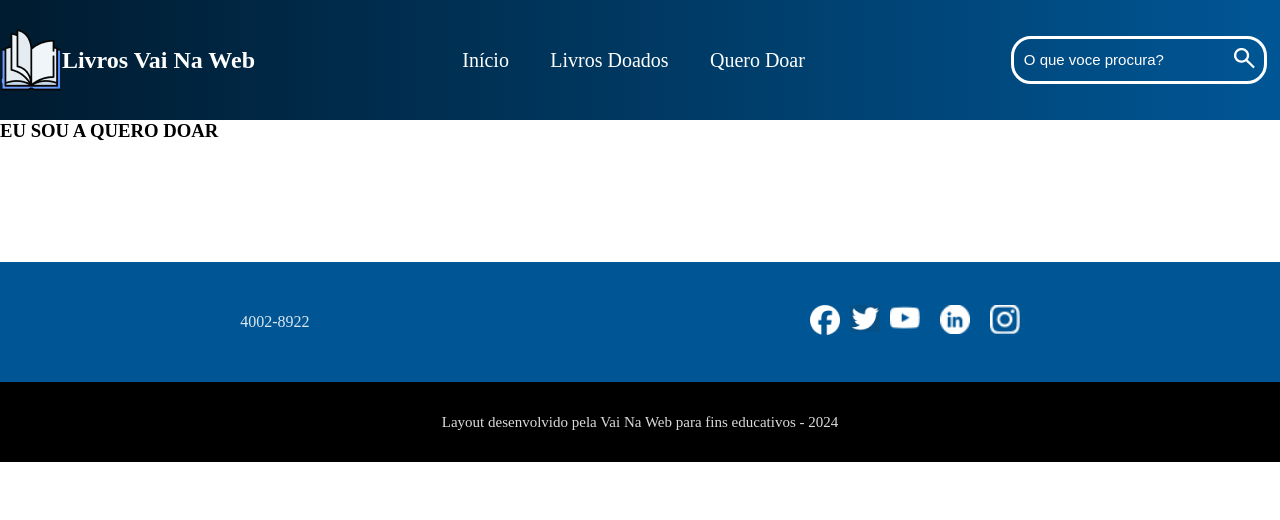
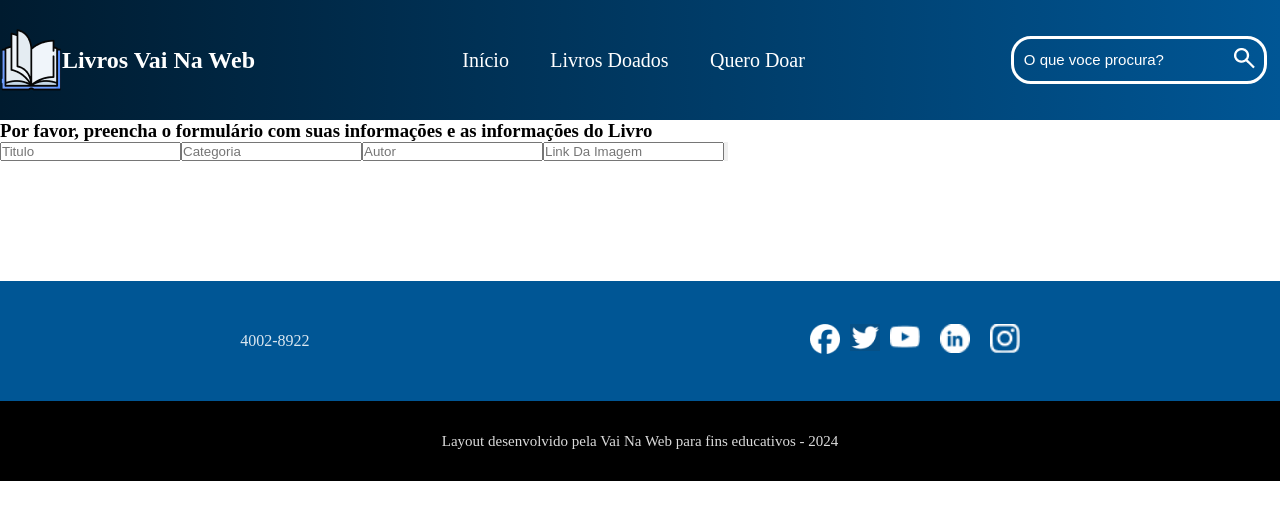
Before and after one commit to Marlonsouto/doa-ao_livros_VNW, a React (Vite) app: page /queroDoar in a window 1280 px wide. Shown: the top 520 px of the page. Built offline with nearby package versions, Linux system fonts and the light colour scheme.

Commit message:
feat(queroDoar): Adicionando html de formulario  ao componente

```diff
--- a/src/pages/queroDoar/QueroDoar.jsx
+++ b/src/pages/queroDoar/QueroDoar.jsx
@@ -1,7 +1,18 @@
 export default function QueroDoar(){
     return (
       <section>
-        <h1>EU SOU A QUERO DOAR</h1>
+        <h1>Por favor, preencha o formulário com suas informações e as informações do Livro</h1>
+
+        <section>
+          <form>
+            <input type="text" name="titulo" id="" placeholder="Titulo"/>
+            <input type="text" name="categoria" id="" placeholder="Categoria"/>
+            <input type="text" name="autor" id="" placeholder="Autor"/>
+            <input type="url" name="LinkImagem" id="" placeholder="Link Da Imagem"/>
+            <input type="submit" value="" placeholder="Doar" />
+          </form>
+        </section>
+
       </section>
     )
 
```
Also changed, not shown: src/assets/icones_queroDoar/livro-title.png (added).
